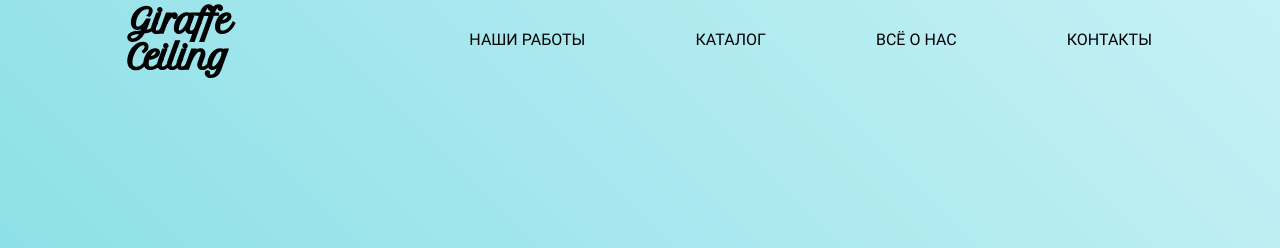
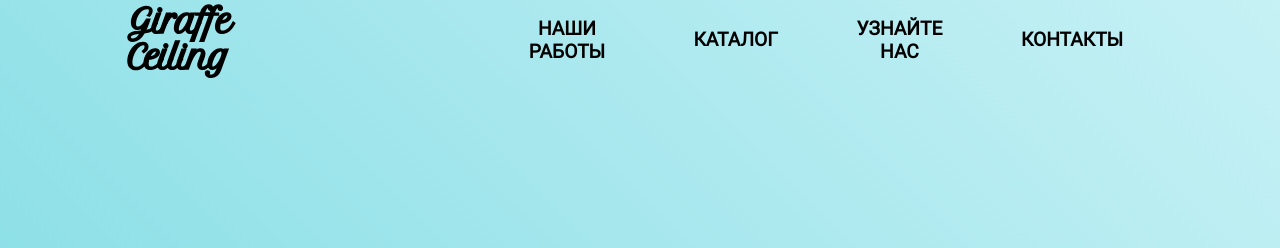
Before and after one commit to mr-jacksmith/mr-jacksmith.github.io, a plain HTML site: page index.html in a window 1280 px wide. Shown: the top 248 px of the page. Drawn offline with Linux system fonts and the light colour scheme.

Commit message:
Add files via upload

```diff
--- a/index.html
+++ b/index.html
@@ -12,7 +12,7 @@
 </head>
 
 <body>
-  <canvas id="mainCanvas"></canvas>
+  <!-- <canvas id="mainCanvas"></canvas> -->
 
   <div class="main">
     <div class="grid1-10"></div>
@@ -22,10 +22,10 @@
         <header><a href="#">Giraffe<br>Ceiling</a></header>
         <div class="placeHolder-2"></div>
         <div class="navPanel">
-          <div><a href="#">НАШИ РАБОТЫ</a></div>
-          <div><a href="#">КАТАЛОГ</a></div>
-          <div><a href="#">ВСЁ О НАС</a></div>
-          <div><a href="#">КОНТАКТЫ</a></div>
+          <a href="#">НАШИ РАБОТЫ</a>
+          <a href="#">КАТАЛОГ</a>
+          <a href="#">УЗНАЙТЕ НАС</a>
+          <a href="#">КОНТАКТЫ</a>
           <a href="#" id="burger"></a>
         </div>
       </nav>
```
